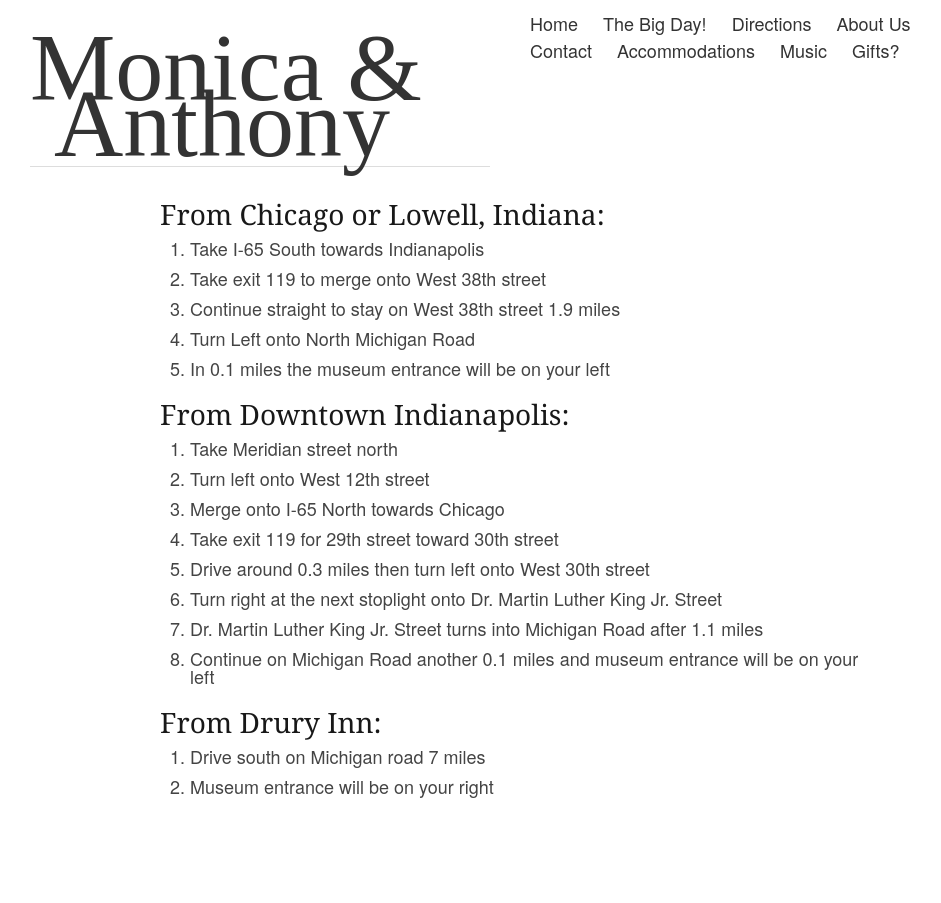
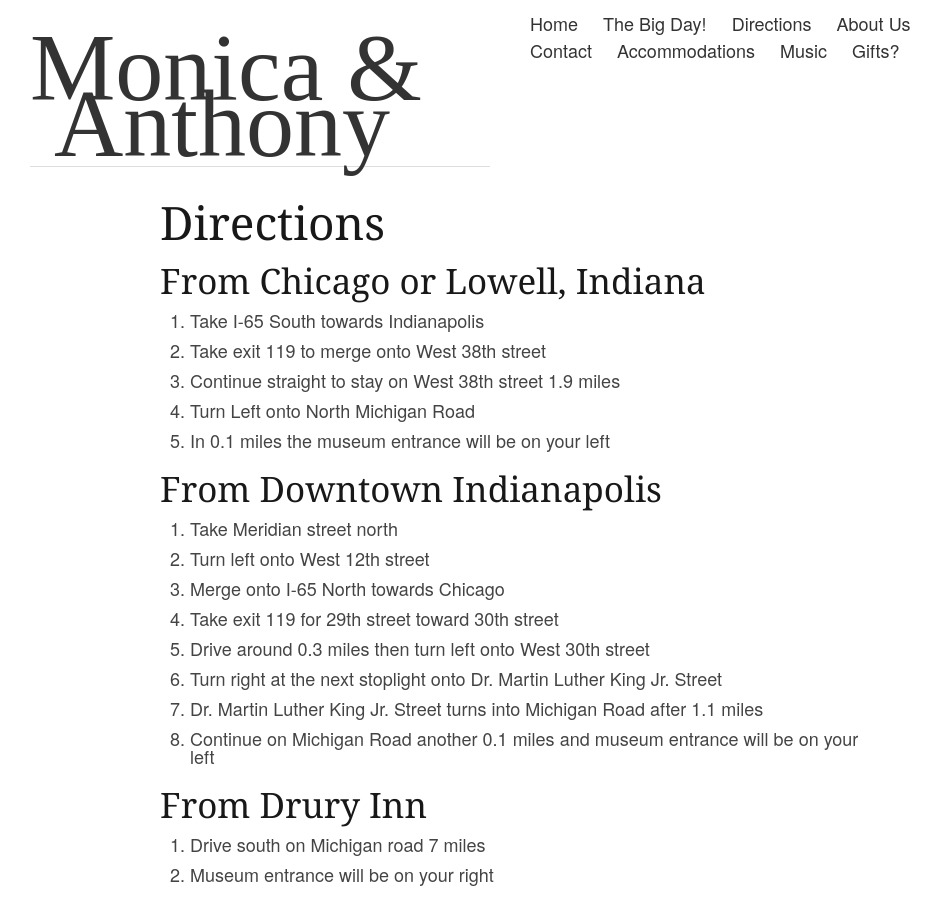
Before and after one commit to panozzaj/wedding-website, a Jekyll site: the page built from directions/index.md, in a window 1280 px wide. Shown: the whole page, without its empty margins (130-1071 px from the left). Built offline with Jekyll 4.4.1, drawn with Linux system fonts in a browser that asks for light colours; some web fonts are replaced; Markdown is read by kramdown in place of the engine named in the settings.

Commit message:
Tweak directions page.

```diff
--- a/directions/index.md
+++ b/directions/index.md
@@ -3,7 +3,9 @@ layout: default
 title: Directions
 ---
 
-### From Chicago or Lowell, Indiana:
+# Directions
+
+## From Chicago or Lowell, Indiana
 
 1. Take I-65 South towards Indianapolis
 1. Take exit 119 to merge onto West 38th street
@@ -11,7 +13,7 @@ title: Directions
 1. Turn Left onto North Michigan Road
 1. In 0.1 miles the museum entrance will be on your left
 
-### From Downtown Indianapolis:
+## From Downtown Indianapolis
 
 1. Take Meridian street north
 1. Turn left onto West 12th street
@@ -22,7 +24,7 @@ title: Directions
 1. Dr. Martin Luther King Jr. Street turns into Michigan Road after 1.1 miles
 1. Continue on Michigan Road another 0.1 miles and museum entrance will be on your left
 
-### From Drury Inn:
+## From Drury Inn
 
 1. Drive south on Michigan road 7 miles
 2. Museum entrance will be on your right
```
